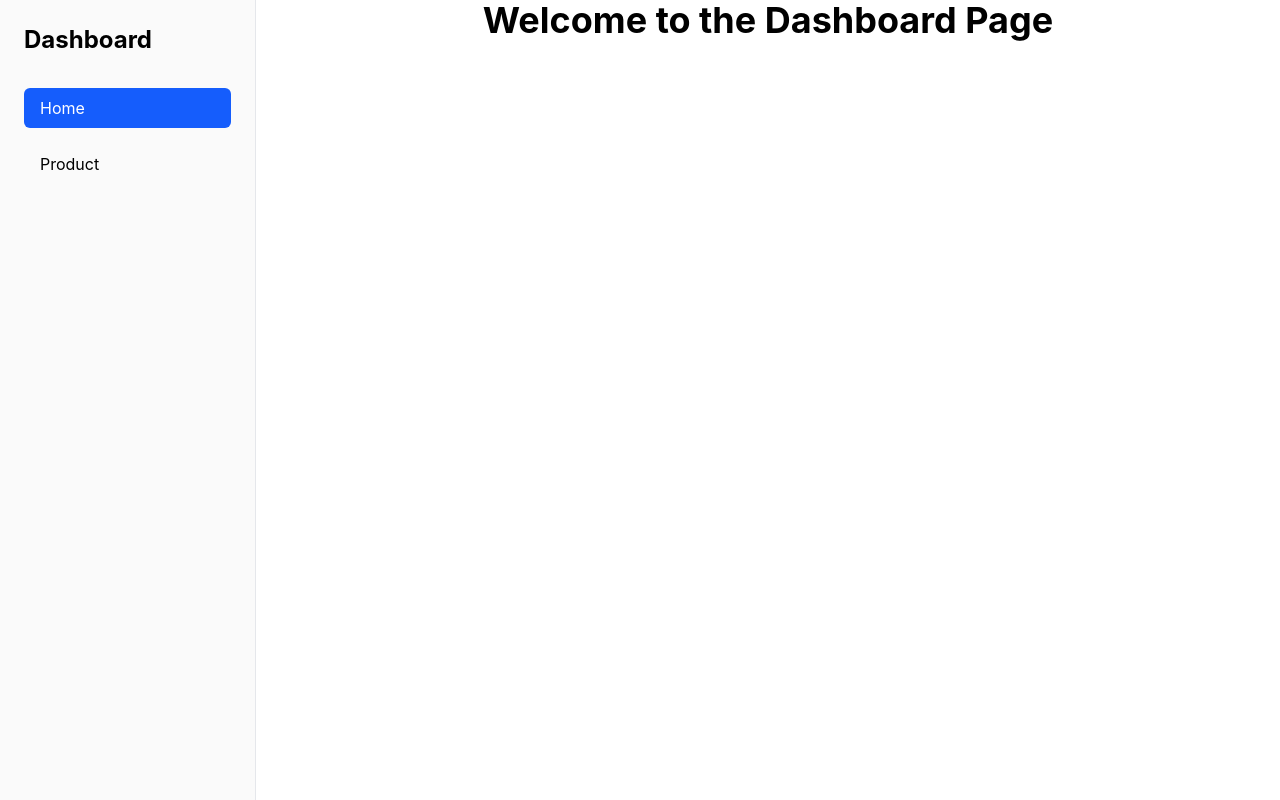
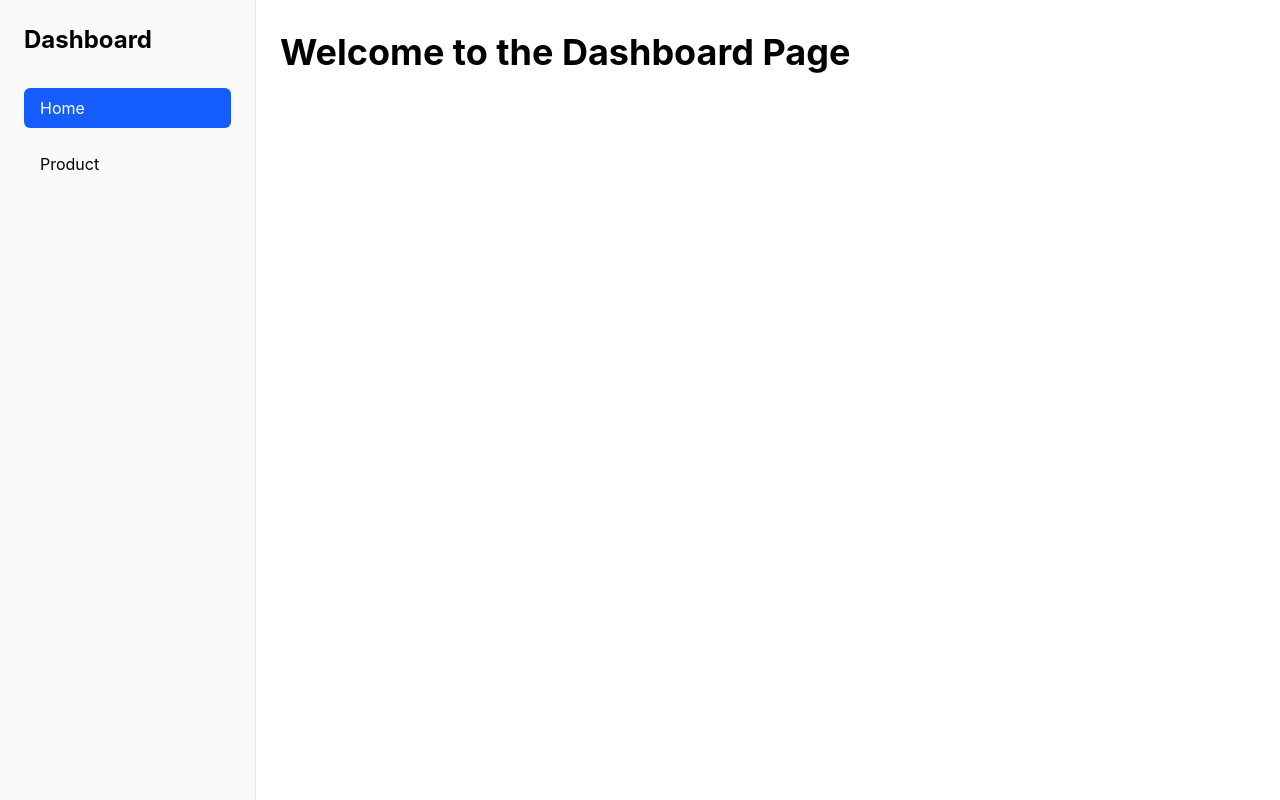
Before and after one commit to rizkraf/seller-dashboard-frontend-test, a Vue app: page /dashboard in a window 1280 px wide. Built offline with nearby package versions, Linux system fonts and the light colour scheme; the HTML template or start-up script is replaced by a standard one.

Commit message:
fix: update HomeView layout for better spacing and alignment

```diff
--- a/src/views/HomeView.vue
+++ b/src/views/HomeView.vue
@@ -1,5 +1,5 @@
 <template>
-  <div class="text-center">
+  <div class="px-6 py-8">
     <h1 class="text-4xl font-bold mb-4">Welcome to the Dashboard Page</h1>
   </div>
 </template>
```
